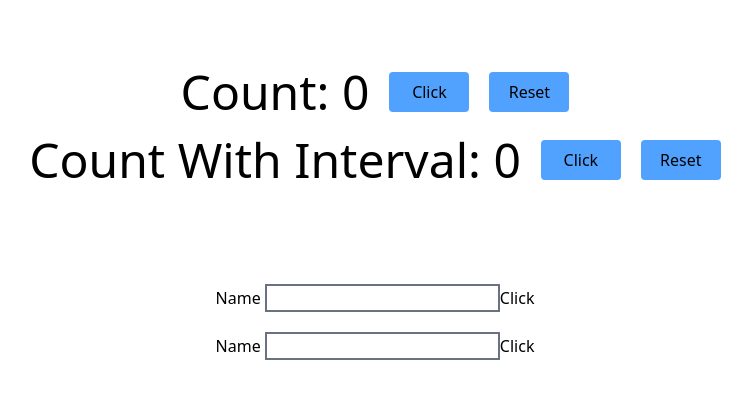
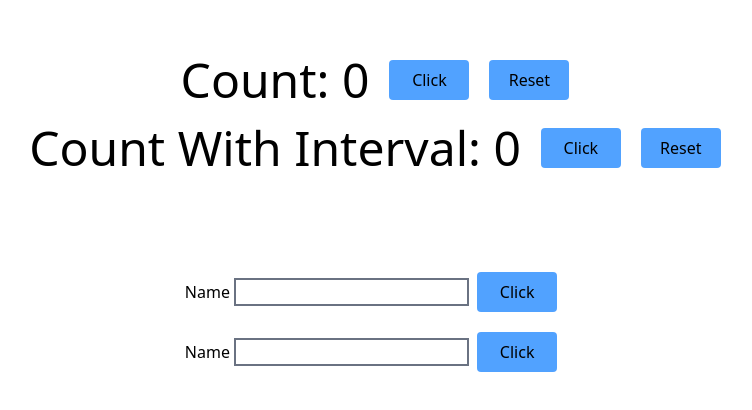
Before and after one commit to lamtailoi2/react-example, a React (Vite) app: page /use-state in a window 1280 px wide. Shown: the part 186-596 px from the top of the page, without its empty margins (265-1017 px from the left). Built offline with nearby package versions, Linux system fonts and the light colour scheme.

Commit message:
update UseStateDemo

```diff
--- a/src/pages/UseStateDemo.jsx
+++ b/src/pages/UseStateDemo.jsx
@@ -53,12 +53,12 @@ export default function UseStateDemo() {
                 <div>
                     <label htmlFor="name1">Name </label>
                     <input type="text" name="name1" id="name1" value={name1} className="border-2 border-gray-500" onChange={handleChange1} />
-                    <button onClick={() => setName1("Two-way binding")}>Click</button>
+                    <button className="bg-blue-400 w-20 rounded mx-2 p-2 text-center cursor-pointer" onClick={() => setName1("Two-way binding")}>Click</button>
                 </div>
-                <div className="">
+                <div>
                     <label htmlFor="name2">Name </label>
                     <input type="text" name="name2" id="name2" className="border-2 border-gray-500" onChange={handleChange2} />
-                    <button onClick={() => setName2("One-way binding")}>Click</button>
+                    <button className="bg-blue-400 w-20 rounded mx-2 p-2 text-center cursor-pointer" onClick={() => setName2("One-way binding")}>Click</button>
                 </div>
             </div>
         </div>
```
